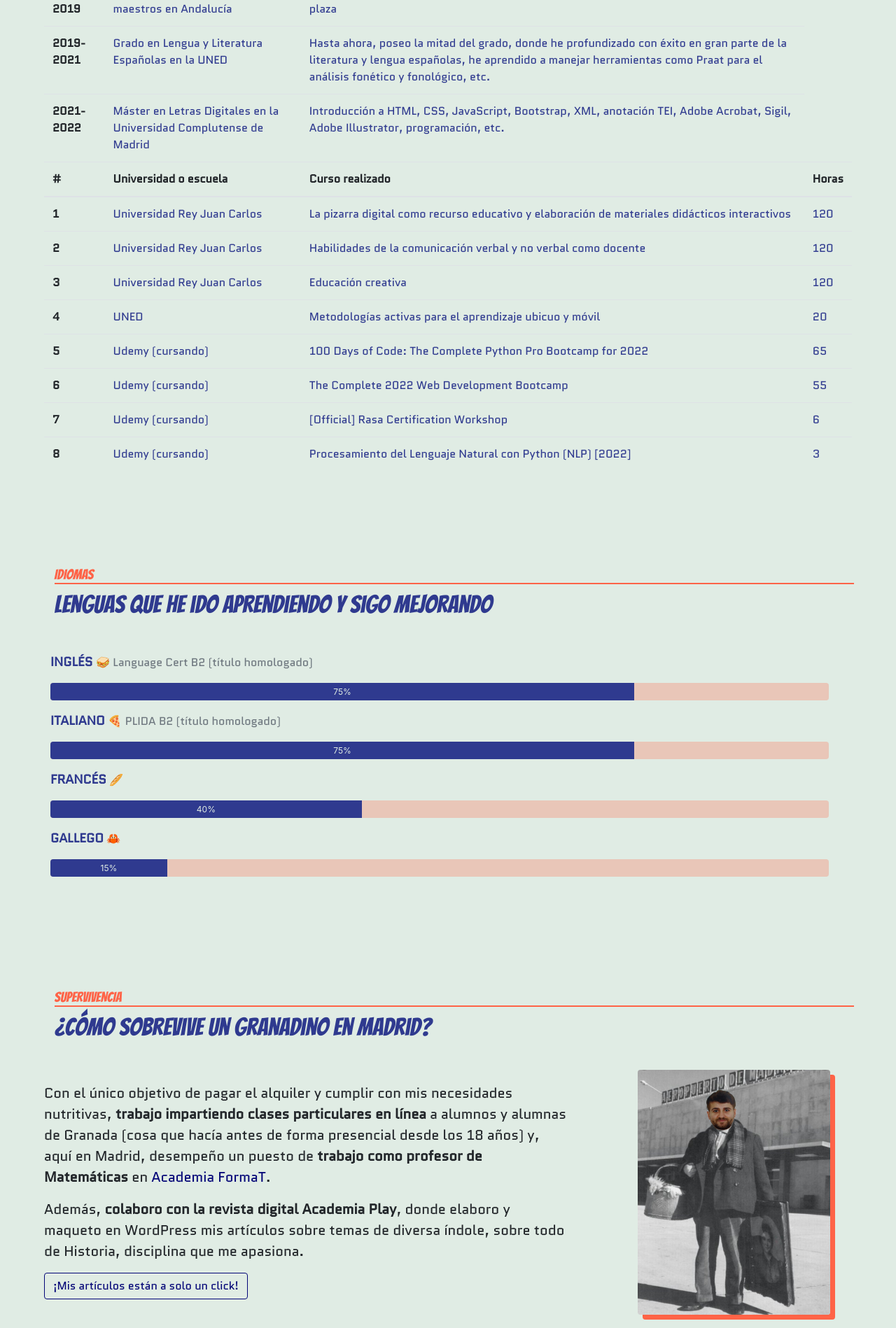
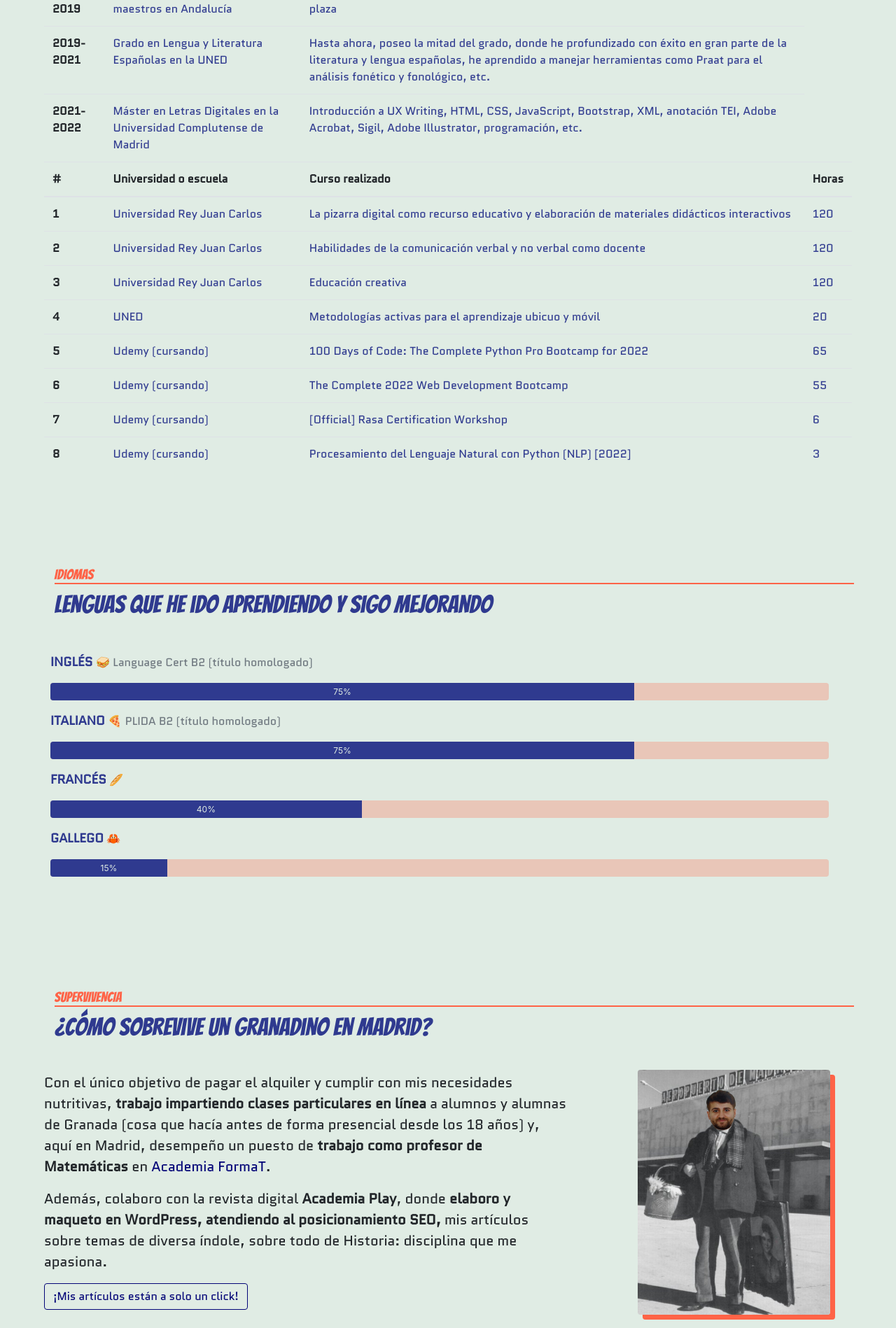
Before and after one commit to salvaMsanchez/portfolio, a plain HTML site: page index.html in a window 1280 px wide. Shown: the part 1964-3862 px from the top of the page at 70% size. Drawn offline with nearby package versions, Linux system fonts and the light colour scheme; a web font is replaced by a local one.

Commit message:
add new index file 23.1

```diff
--- a/index.html
+++ b/index.html
@@ -163,7 +163,7 @@
                         <tr>
                             <th scope="row">2021-2022</th>
                             <td>Máster en Letras Digitales en la Universidad Complutense de Madrid</td>
-                            <td>Introducción a HTML, CSS, JavaScript, Bootstrap, XML, anotación TEI, Adobe Acrobat, Sigil, Adobe Illustrator, programación, etc.</td>
+                            <td>Introducción a UX Writing, HTML, CSS, JavaScript, Bootstrap, XML, anotación TEI, Adobe Acrobat, Sigil, Adobe Illustrator, programación, etc.</td>
                         </tr>
                     </tbody>
                     <thead>
@@ -309,7 +309,7 @@
                 <div class="supervivenciaTexto col-md-8 pl-5 pt-1">
                     <p>Con el único objetivo de pagar el alquiler y cumplir con mis necesidades nutritivas, <strong>trabajo impartiendo clases particulares en línea</strong> a alumnos y alumnas de Granada (cosa que hacía antes de forma presencial desde los 18 años) y, aquí en Madrid, desempeño un puesto de <strong>trabajo como profesor de Matemáticas</strong> en <a style="color: rgb(3, 5, 119)" href="https://www.academiaformat.com/es/" target="_blank">Academia FormaT</a>.</p>
 
-                    <p>Además, <strong>colaboro con la revista digital Academia Play</strong>, donde elaboro y maqueto en WordPress mis artículos sobre temas de diversa índole, sobre todo de Historia, disciplina que me apasiona.</p>
+                    <p>Además, colaboro con la revista digital <strong>Academia Play</strong>, donde <strong>elaboro y maqueto en WordPress, atendiendo al posicionamiento SEO,</strong> mis artículos sobre temas de diversa índole, sobre todo de Historia: disciplina que me apasiona.</p>
 
                     <a href="https://academiaplay.es/user/salvilla96/?profiletab=posts" target="_blank"><button type="button" class="btn btn-outline-danger">¡Mis artículos están a solo un click!</button></a>
 
@@ -485,7 +485,7 @@
 
                     <p><strong>Como proyecto para una asignatura del Máster, realicé un PDF listo para imprenta de la obra <em>La Tribuna</em> de la coruñesa Emilia Pardo Bazán con Adobe Acrobat.</strong></p>
 
-                    <p>Conseguí la obra libre de derechos en la web Proyecto Gutenberg, me peleé y la maqueté en Word, realicé la cubierta en Photoshop (foto de la izquierda) y, por último, convertí el archivo a PDF con Adobe Acrobat y aquí hice los últimos retoques.</p>
+                    <p>Conseguí la obra libre de derechos en la web Proyecto Gutenberg, la maqueté en Word, realicé la cubierta en <strong>Photoshop</strong> (foto de la izquierda) y, por último, convertí el archivo a PDF con <strong>Adobe Acrobat</strong> y aquí hice los últimos retoques.</p>
                 </div>
             </div>
 
@@ -498,7 +498,7 @@
 
                     <p><strong>Como proyecto para una asignatura del Máster, realicé un EPUB de la obra <em>Viajes por España</em> del granadino Pedro Antonio de Alarcón con la herramienta Sigil.</strong></p>
 
-                    <p>Conseguí la obra libre de derechos en la web Proyecto Gutenberg, la maqueté en Sigil con código XHTML, realicé una cubierta en Photoshop (foto de la izquierda) y, por último, <strong>convertí el archivo a AZW con Calibre para que pueda ser leído también en Kindle</strong>. Obtuve la máxima calificación.</p>
+                    <p>Conseguí la obra libre de derechos en la web Proyecto Gutenberg, la maqueté en <strong>Sigil con código XHTML</strong>, realicé una cubierta en <strong>Photoshop</strong> (foto de la izquierda) y, por último, <strong>convertí el archivo a AZW con Calibre para que pueda ser leído también en Kindle</strong>.</p>
                 </div>
             </div>
 
```
